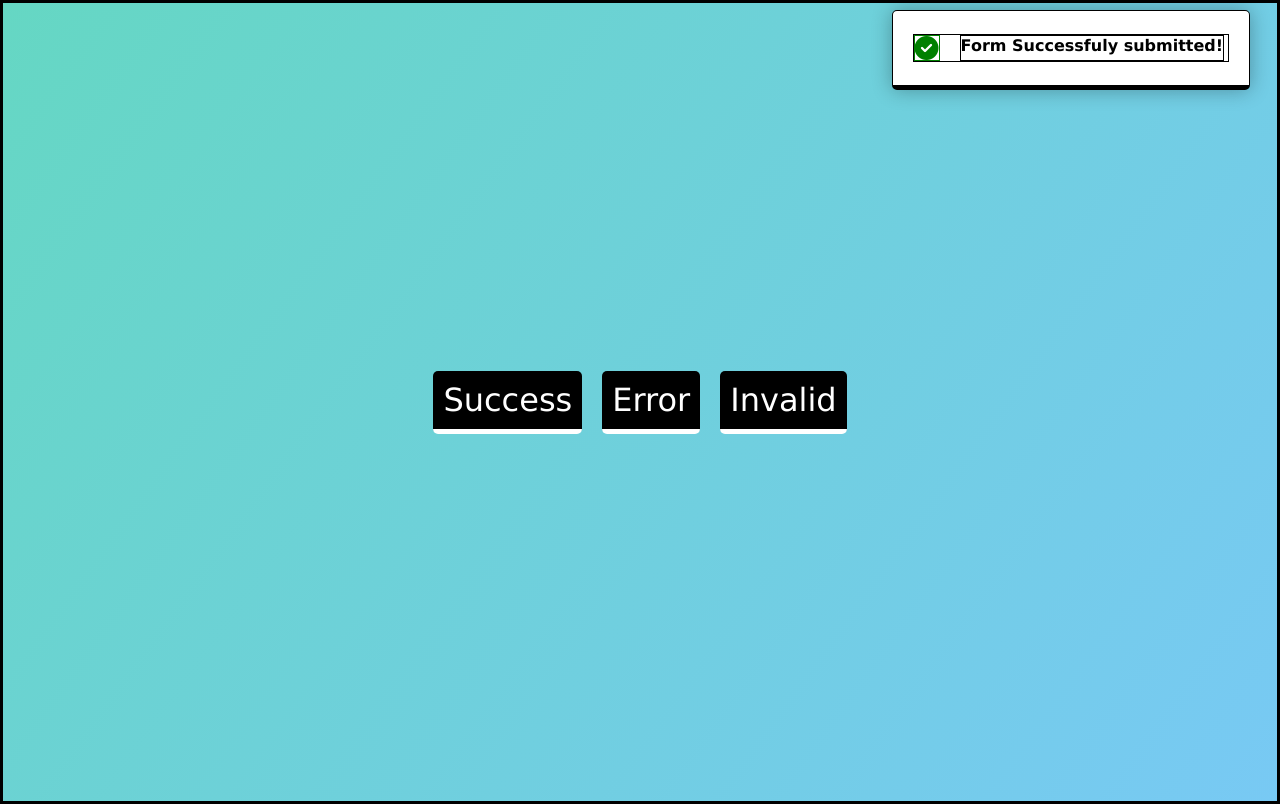
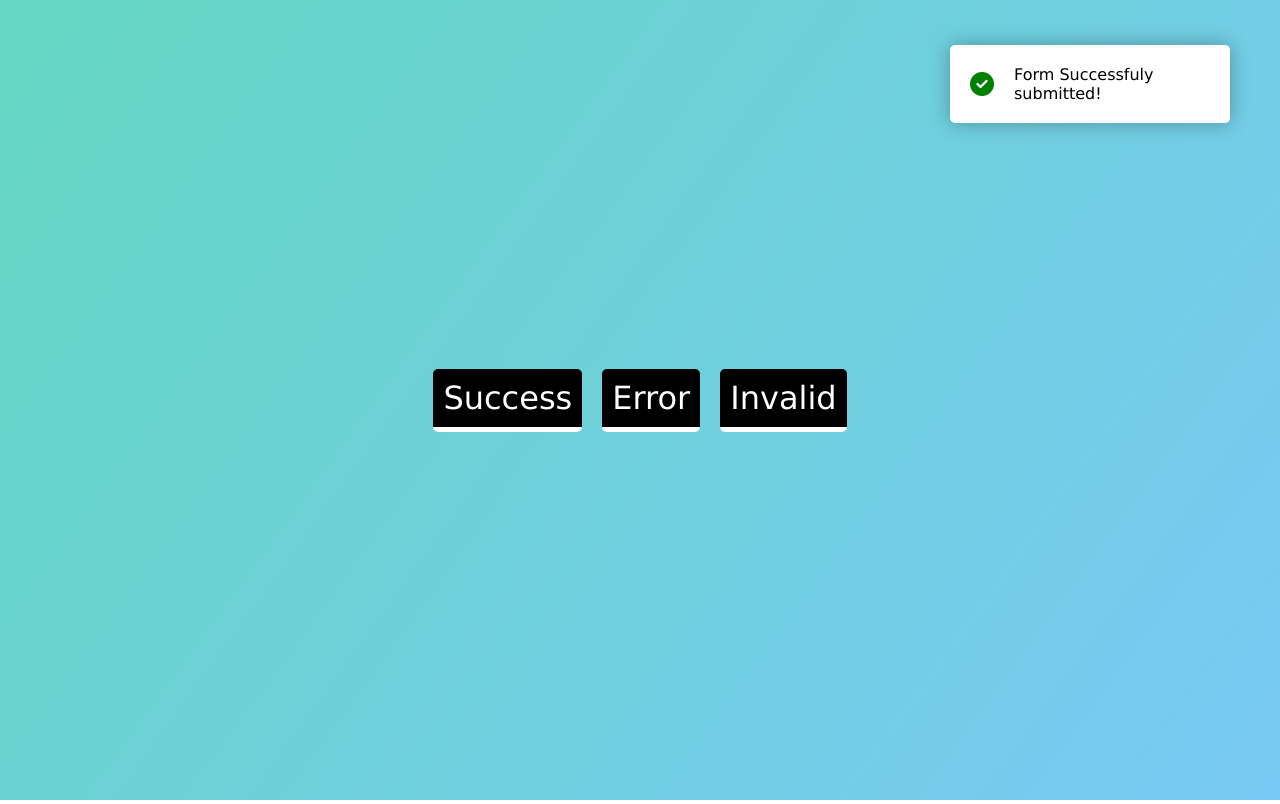
Before and after one commit to ahmadnadeem-12/Toast-Notification, a plain HTML site: page index.html in a window 1280 px wide. Drawn offline with Linux system fonts and the light colour scheme.

Commit message:
Update Style.css

```diff
--- a/Style.css
+++ b/Style.css
@@ -2,7 +2,6 @@
     margin: 0;
     padding: 0;
     box-sizing: border-box;
-    border: 1px solid;
     font-family: Verdana ;
 }
 body{
@@ -33,42 +32,68 @@ button:hover{
     color: black;
 }
 .toast-box{
-    background-color: white;
     position: absolute;
-    width: 100%;
-    color: black;
     top: 10px;
     right: 30px;
-    width: 28%;
-    height: 10%;
-    border-radius: 5px;
     display: flex;
-    align-items: center;
-    padding: 0px 20px;
-    box-shadow: 0px 0px 20px  rgba(0, 0, 0, 0.3);
-    border-bottom: 5px solid ;
+    flex-direction: column;
+    align-items: flex-end;
     overflow: hidden;
+    padding: 20px;
+    width: 25%;
 }
+
+
 .toast{
-    width: 100%;
+    min-width: 100%;
     display: flex;
     gap: 20px;
+    padding: 20px;
+    box-shadow: 0px 0px 20px  rgba(0, 0, 0, 0.3);
+    border-radius: 5px;
+    height: 100%;
+    background-color: white;
+    align-items: center;
+    margin: 15px 0px;
+    transform: translateX(100%);
+    animation: slide 1s linear forwards;
+}
+@keyframes slide {
+    100%{
+        transform: translateX(0%);
+    }
+}
+.toast::after{
+    position: absolute;
+    content: '';
+    left: 0;
+    width: 100%;
+    height: 5px;
+    bottom: 0;
+    background-color: green;
+    animation: slideleft 4s linear forwards;
+}
+@keyframes slideleft {
+    100%{
+        width: 0;
+    }
 }
 
-.toast-box #success-icon{
+.toast i{
     font-size: 1.5rem;
     color: green;
 }
-.toast-box #error{
+.toast.error i{
     font-size: 1.5rem;
     color: red;
 }
-.toast-box #invalid{
+.toast.invalid i{
     font-size: 1.5rem;
-    color: yellow;
+    color: rgb(250, 171, 60);
 }
-
-span{
-    font-size: 1rem;
-    font-weight: 600;
+.toast.error::after{
+    background-color: red;
 }
+.toast.invalid::after{
+    background-color:rgb(250, 171, 60);
+}
```
